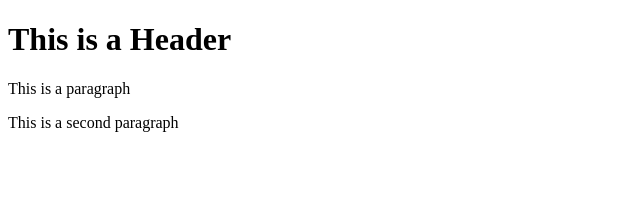
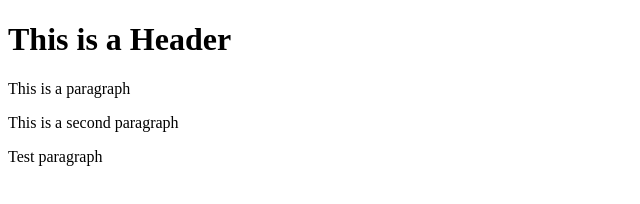
Before and after one commit to subhajitchoudhury/git-test, a website: page index.html in a window 1280 px wide. Shown: the whole page, without its empty margins (0-640 px from the left). Drawn offline with Linux system fonts and the light colour scheme.

Commit message:
commit 5

```diff
--- a/index.html
+++ b/index.html
@@ -6,5 +6,6 @@
         <h1>This is a Header</h1>
         <p>This is a paragraph</p>
         <p>This is a second paragraph</p>
+        <p>Test paragraph</p>
     </body>
 </html>
```
Also changed, not shown: package.json (added, +24 -0 lines), 2 other files.
